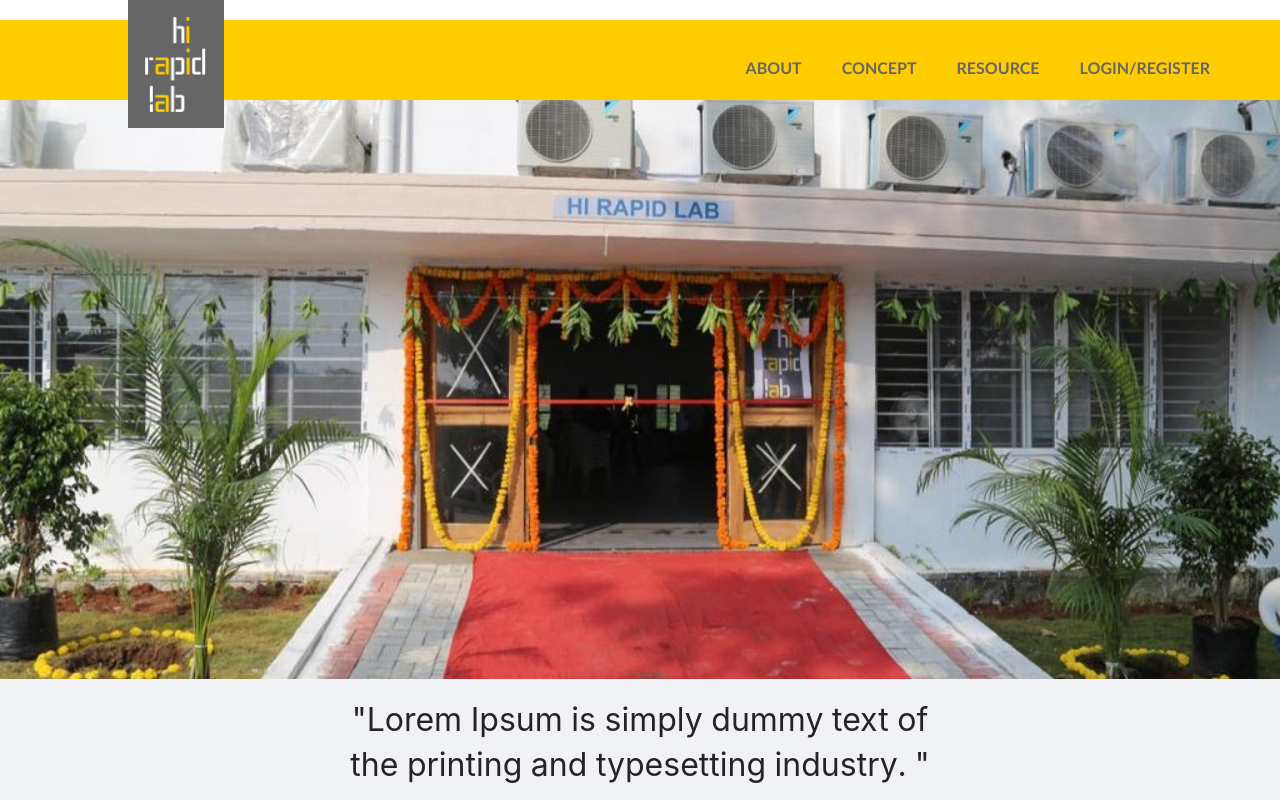
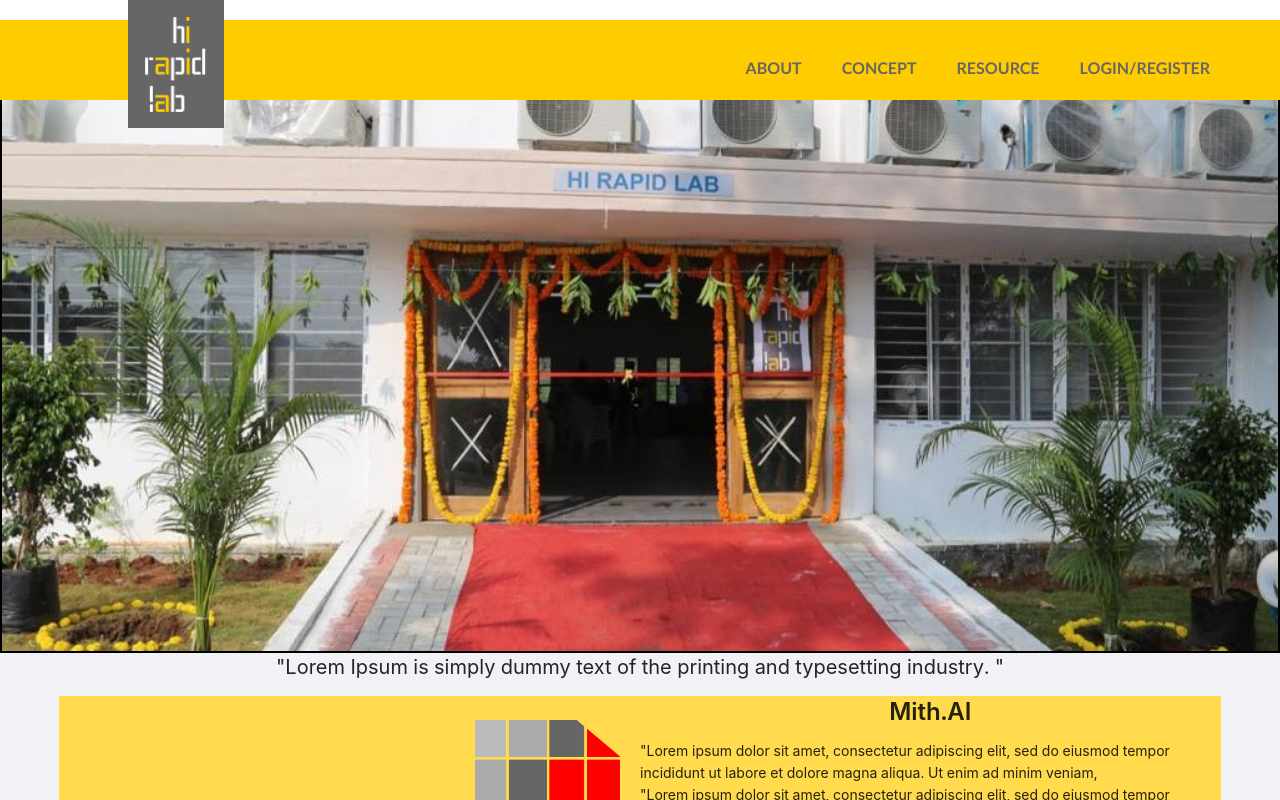
Before and after one commit to viveksingh2893/hrl-1, a React (Create React App) app: page / in a window 1280 px wide. Shown: the top 800 px of the page. Built offline with nearby package versions, Linux system fonts and the light colour scheme.

Commit message:
margin added

```diff
--- a/src/screen/home.js
+++ b/src/screen/home.js
@@ -9,69 +9,39 @@ const Home = () => {
   return (
     <Content
       style={{
-        width:'100vw',
+
         alignItems: "center",
         justifyContent: "center",
-        marginTop:'10vh',
+        marginTop:'calc(20px + 2.5vw )',
+        width:"100vw",
 
         display: "flex",
         flexDirection: "column",
       }}
     >
-      {/* <div
-        style={{
-          display: "flex",
-          width: "100vw",
-          height: "30vw",
-          justifyContent: "flex-start",
-          alignItems: "center",
-          flexDirection: "row",
-        }}
-      >
-        <div
-          style={{
-            position: "absolute",
-            borderBottom: "30vw solid #ffcc00",
-            borderLeft: "0px solid transparent",
-            borderRight: "10vw solid transparent",
-            height: "0",
-            width: "50vw",
-          }}
-        ></div>
-        <div
-          style={{
-            borderTop: "30vw solid #000",
-            borderRight: "0vw solid transparent",
-            borderLeft: "10vw solid transparent",
-            height: "0",
-            width: "100vw",
-            justifyContent: "flex-end",
-            alignItems: "flex-end",
-            display: "flex",
-          }}
-        >
-          <Image
-            preview={false}
-            src={img2}
-            style={{ objectFit: "contain", width: "45vw" }}
-          />
-        </div>
-      </div> */}
-      <Image width="100vw"  preview={true} src={img2} />
+
+      <Image
+       width="100vw"
+       style={{border:'2px solid black'}}
+       preview={false} src={img2} />
+
+
+
       <Title
         level={4}
         style={{
-          flexWrap: "wrap",
           fontWeight: "normal",
-          width: "50vw",
           textAlign: "center",
-          padding: "1.5vw",
-          fontSize: "2.5vw",
+
+          fontSize: "2.5vh",
         }}
       >
         "Lorem Ipsum is simply dummy text of the printing and typesetting
         industry. "
       </Title>
+
+
+
       <ConceptW />
       <ConceptB />
       <ConceptW />
```
